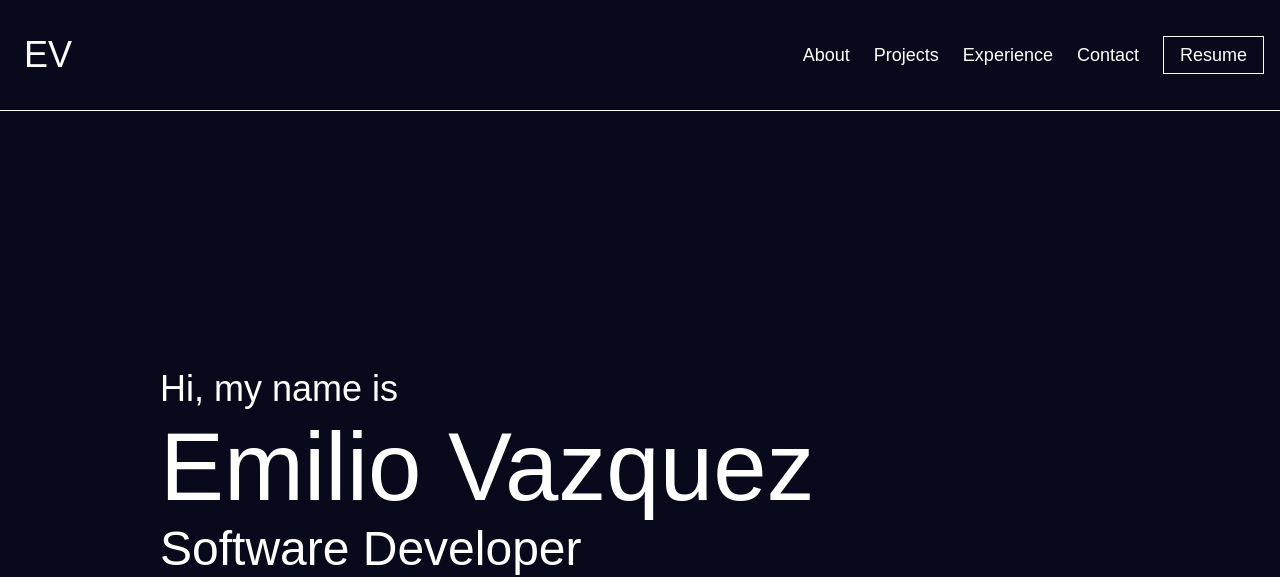
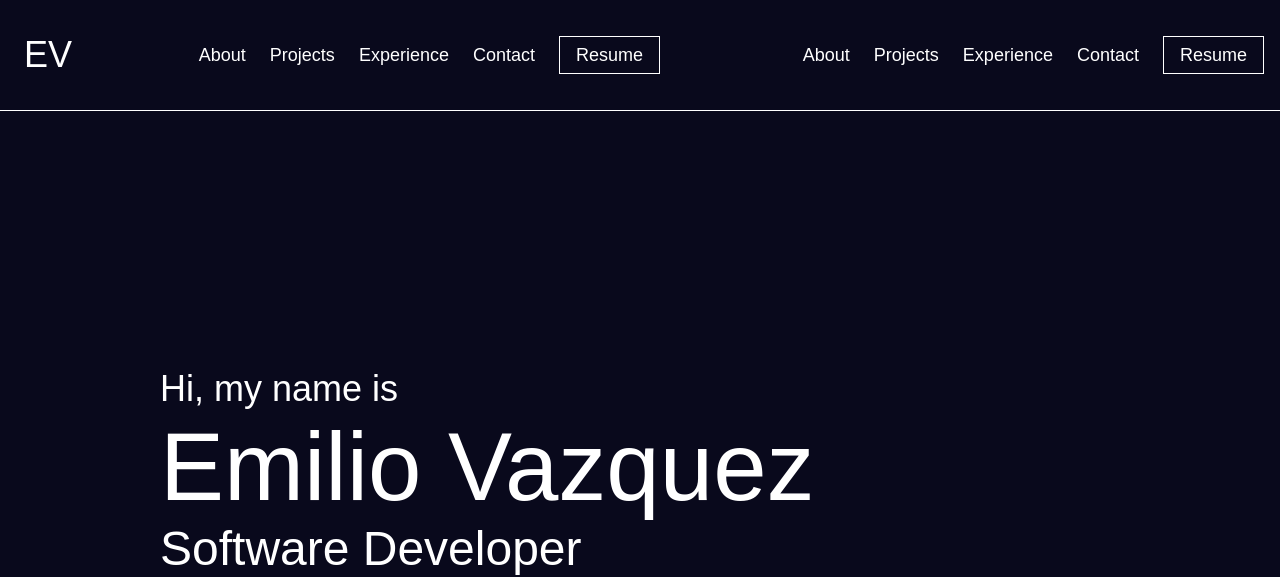
Before and after one commit to emilio-fv/portfolio-website, a Gatsby site: page / in a window 1280 px wide. Shown: the top 577 px of the page. Built offline with nearby package versions, Linux system fonts and the light colour scheme; Gatsby itself is replaced by a stand-in of ours.

Commit message:
update navbar

```diff
--- a/src/components/Navbar/index.js
+++ b/src/components/Navbar/index.js
@@ -27,9 +27,30 @@ const Navbar = () => {
                     <svg class="fill-current h-3 w-3" viewBox="0 0 20 20" xmlns="http://www.w3.org/2000/svg"><title>Menu</title><path d="M0 3h20v2H0V3zm0 6h20v2H0V9zm0 6h20v2H0v-2z"/></svg>
                 </button>
             </div>
-            {/* Menu */}
+            {/* Menu (Mobile) */}
             <div
                 className={`w-full block flex-grow md:flex md:items-center md:w-auto md:bg-inherit ${menuOpen === true ? 'bg-accent-medium' : 'hidden'}`}>
+                <ul class={`text-sm md:flex-grow md:items-center flex flex-col items-end py-3 gap-1 pr-4 md:flex-row md:mb-6 md:justify-end md:gap-6`}>
+                    <li>
+                        <AnchorLink to="/#about" className='hover:underline text-lg'>About</AnchorLink>
+                    </li>
+                    <li>
+                        <AnchorLink to="/#projects" className='hover:underline text-lg'>Projects</AnchorLink>
+                    </li>
+                    <li>
+                        <AnchorLink to="/#experience" className='hover:underline text-lg'>Experience</AnchorLink>
+                    </li>
+                    <li>
+                        <AnchorLink to="/#contact" className='hover:underline text-lg'>Contact</AnchorLink>
+                    </li>
+                    <li>
+                        <button onClick={event => handleResumeClick()} className='px-4 py-1 border-solid border-[.5px] border-white hover:border-slate-400 text-lg'>Resume</button>
+                    </li>
+                </ul>
+            </div>
+            {/* Menu Desktop */}
+            <div
+                className={`w-full block sm:hidden flex-grow md:flex md:items-center md:w-auto md:bg-inherit`}>
                 <ul class={`text-sm md:flex-grow md:items-center flex flex-col items-end py-3 gap-1 pr-4 md:flex-row md:mb-6 md:justify-end md:gap-6`}>
                     <li>
                         <AnchorLink to="/#about" className='hover:underline text-lg'>About</AnchorLink>
```
